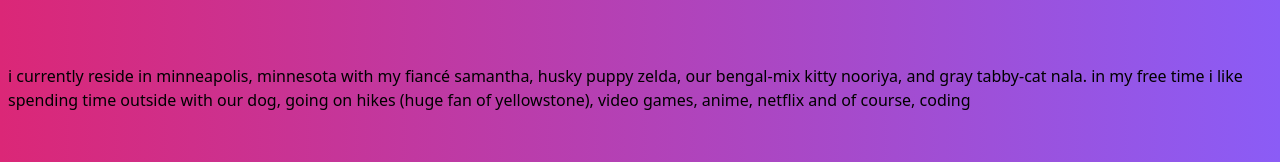
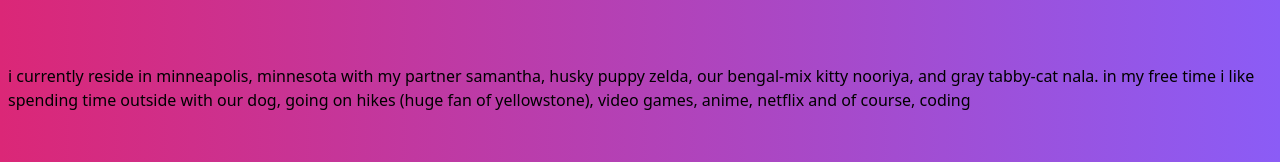
Before and after one commit to alexbraatz/home_base, a Next.js app: page / in a window 1280 px wide. Shown: the part 1272-1434 px from the top of the page. Built offline with nearby package versions, Linux system fonts and the light colour scheme.

Commit message:
link contact

```diff
--- a/components/Contact.js
+++ b/components/Contact.js
@@ -2,6 +2,10 @@
 export const Contact = () => {
 
   return (
+    <section>
+      <h2>contact</h2>
+
+    </section>
 
   )
 }
--- a/components/Who.js
+++ b/components/Who.js
@@ -24,7 +24,7 @@ export const Who = () => {
       </div>
 
       <div>
-        <p className="pl-2">i currently reside in minneapolis, minnesota with my fiancé samantha,
+        <p className="pl-2">i currently reside in minneapolis, minnesota with my partner samantha,
           husky puppy zelda, our bengal-mix kitty nooriya, and gray tabby-cat nala. in my free time i like spending time outside with
           our dog, going on hikes (huge fan of yellowstone), video games, anime, netflix and of course, coding
         </p>
--- a/pages/index.js
+++ b/pages/index.js
@@ -5,6 +5,7 @@ import { Navbar } from '../components/Navbar.js'
 import { Base } from '../components/Base.js'
 import { Who } from '../components/Who.js'
 import { Work } from '../components/Work.js'
+import { Contact } from '../components/Contact.js'
 import { Example } from '../components/Example.js'
 import { Refresh } from '../components/Refresh.js'
 import Layout, { siteTitle } from '../components/layout'
@@ -40,11 +41,17 @@ export default function Home() {
 
       <Navbar />
       <Base />
+
       <div id="who">
         <Who />
       </div>
+
       <div id="work">
         <Work />
+      </div>
+
+      <div id="contact">
+        <Contact />
       </div>
 
       {/* <div className="flex flex-col">  */}
```
